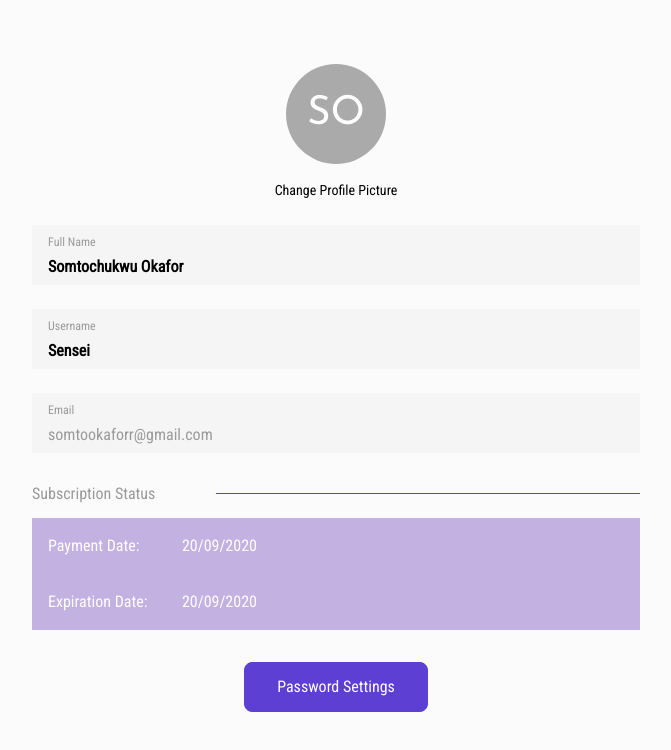
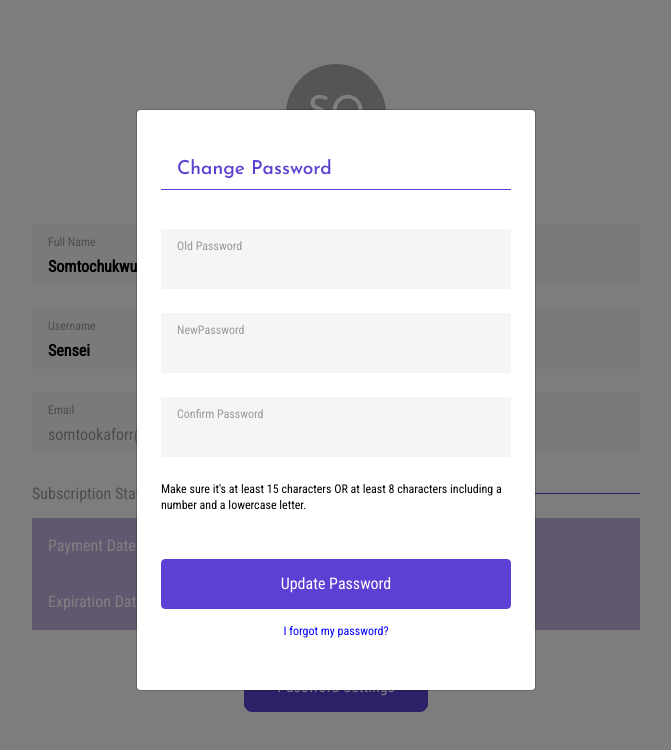
Before and after one commit to The-Anomaly/Internify, a React (Create React App) app: page /profile in a window 1280 px wide. Both pictures are taken after a click on the button "Password Settings". Shown: the top 750 px of the page, without its empty margins (304-975 px from the left). Built offline with nearby package versions, Linux system fonts and the light colour scheme.

Commit message:
settings modals

```diff
--- a/src/Components/Routes/Profile/index.tsx
+++ b/src/Components/Routes/Profile/index.tsx
@@ -1,8 +1,13 @@
 import * as React from "react";
+import { Modal } from "react-bootstrap";
 import "./styles.css";
 
 const Profile = () => {
+  const [change, setChange] = React.useState<boolean>(false);
+  const [reset, setReset] = React.useState<boolean>(false);
+
   return (
+    <>
       <div>
         <div className="profileBody">
           <div className="profileAvatar">
@@ -15,27 +20,69 @@ const Profile = () => {
           <form className="profileForm">
             <div className="profileInputWrap">
               <label>Full Name</label>
-            <input value="Somtochukwu Okafor" />
+              <input type="text" value="Somtochukwu Okafor" />
             </div>
             <div className="profileInputWrap">
               <label>Username</label>
-            <input value="Sensei" />
+              <input type="text" value="Sensei" />
             </div>
             <div className="profileInputWrap profileInputWrapDisable">
               <label>Email</label>
-            <input value="somtookaforr@gmail.com" />
+              <input type="email" value="somtookaforr@gmail.com" />
             </div>
           </form>
-        <p className="profileTxt">Subscription Status <hr /></p>
+          <p className="profileTxt">
+            Subscription Status <hr />
+          </p>
           <div className="profileSubcrip">
             <p>Payment Date: </p>
             <p>20/09/2020</p>
             <p>Expiration Date:</p>
             <p>20/09/2020</p>
           </div>
-        <button className="appBtnFill profileBtn">Password Settings</button>
+          <button className="appBtnFill profileBtn" onClick={() => setChange(true)}>Password Settings</button>
         </div>
       </div>
+      <Modal className="profileModal" show={change} onHide={() => setChange(false)} centered>
+        <Modal.Body>
+          <div className="profileModalTtl">
+            <h4>Change Password</h4>
+          </div>
+          <form className="profileModalForm">
+            <div className="profileInputWrap">
+              <label>Old Password</label>
+              <input type="text" />
+            </div>
+            <div className="profileInputWrap">
+              <label>NewPassword</label>
+              <input type="text" />
+            </div>
+            <div className="profileInputWrap">
+              <label>Confirm Password</label>
+              <input type="text" />
+            </div>
+            <p className="profileModalTxt">Make sure it's at least 15 characters OR at least 8 characters including a number and a lowercase letter.</p>
+            <button className="appBtnFill profileModalBtn1">Update Password</button>
+          </form>
+          <button className="profileModalBtn2" onClick={() => {setChange(false); setReset(true)}}>I forgot my password?</button>
+        </Modal.Body>
+      </Modal>
+      <Modal className="profileModal" show={reset} onHide={() => setReset(false)} centered>
+        <Modal.Body>
+          <div className="profileModalTtl">
+            <h4>Reset Password</h4>
+          </div>
+          <form className="profileModalForm">
+              <p className="profileModalTxt">Enter your user account's verified email address and we will send you a password reset link.</p>
+            <div className="profileInputWrap">
+              <label>Email</label>
+              <input type="text" />
+            </div>
+            <button className="appBtnFill profileModalBtn1" onClick={() => setReset(false)}>Send Password Reset E-mail</button>
+          </form>
+        </Modal.Body>
+      </Modal>
+    </>
   );
 };
 
--- a/src/Components/Routes/Profile/styles.css
+++ b/src/Components/Routes/Profile/styles.css
@@ -102,6 +102,48 @@
     border-radius: 8px;
     padding: 5px 2rem;
 }
+.profileModal {
+    font-family: 'Roboto Condensed';
+}
+.profileModal .modal-dialog {
+    max-width: 400px;
+}
+.profileModal .modal-body {
+    padding: 3rem 1.5rem;
+}
+.profileModalTtl {
+    border-bottom: 1px solid #5D3FD3;
+    margin-bottom: 2.4rem;
+}
+.profileModalTtl h4 {
+    color: #5D3FD3;
+    font-size: 1.2rem;
+    font-family: 'Josefin Sans';
+    padding-left: 1rem;
+}
+.profileModalForm {
+
+}
+.profileModalTxt {
+    font-size: 12px;
+    line-height: 1.4;
+    margin-bottom: 1rem;
+}
+.profileModalBtn1 {
+    width: 100%;
+    height: 50px;
+    border-radius: 4px;
+    margin-top: 1.8rem;
+}
+.profileModalBtn2 {
+    border: none;
+    width: 100%;
+    font-size: 12px;
+    background: transparent;
+    margin-top: 12px;
+    color: #0000FF;
+    font-weight: 500;
+}
 
 @media screen and (max-width: 600px) {
     .profileBody {
```
Lines whose indentation alone changed are shown as unchanged.
